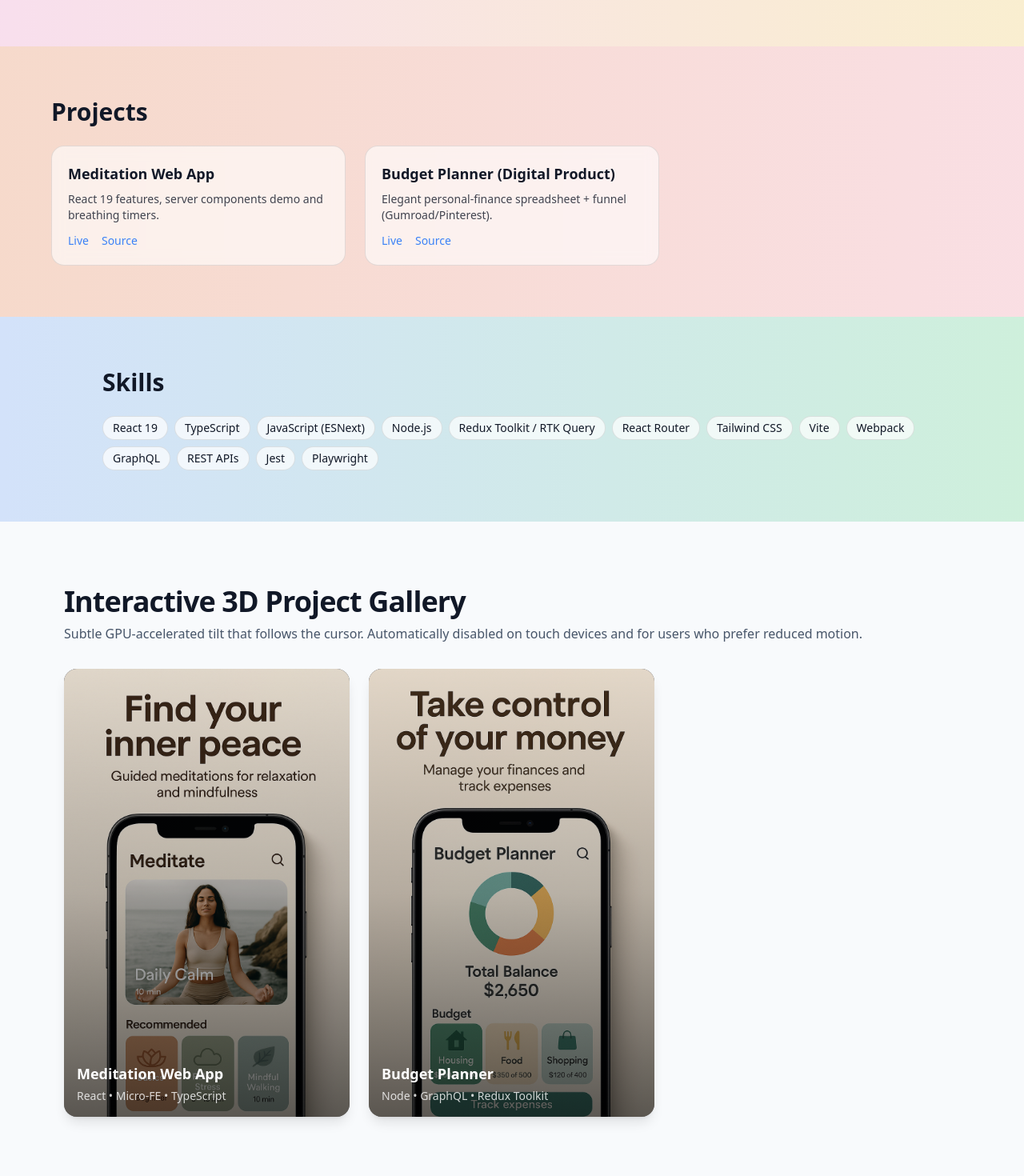
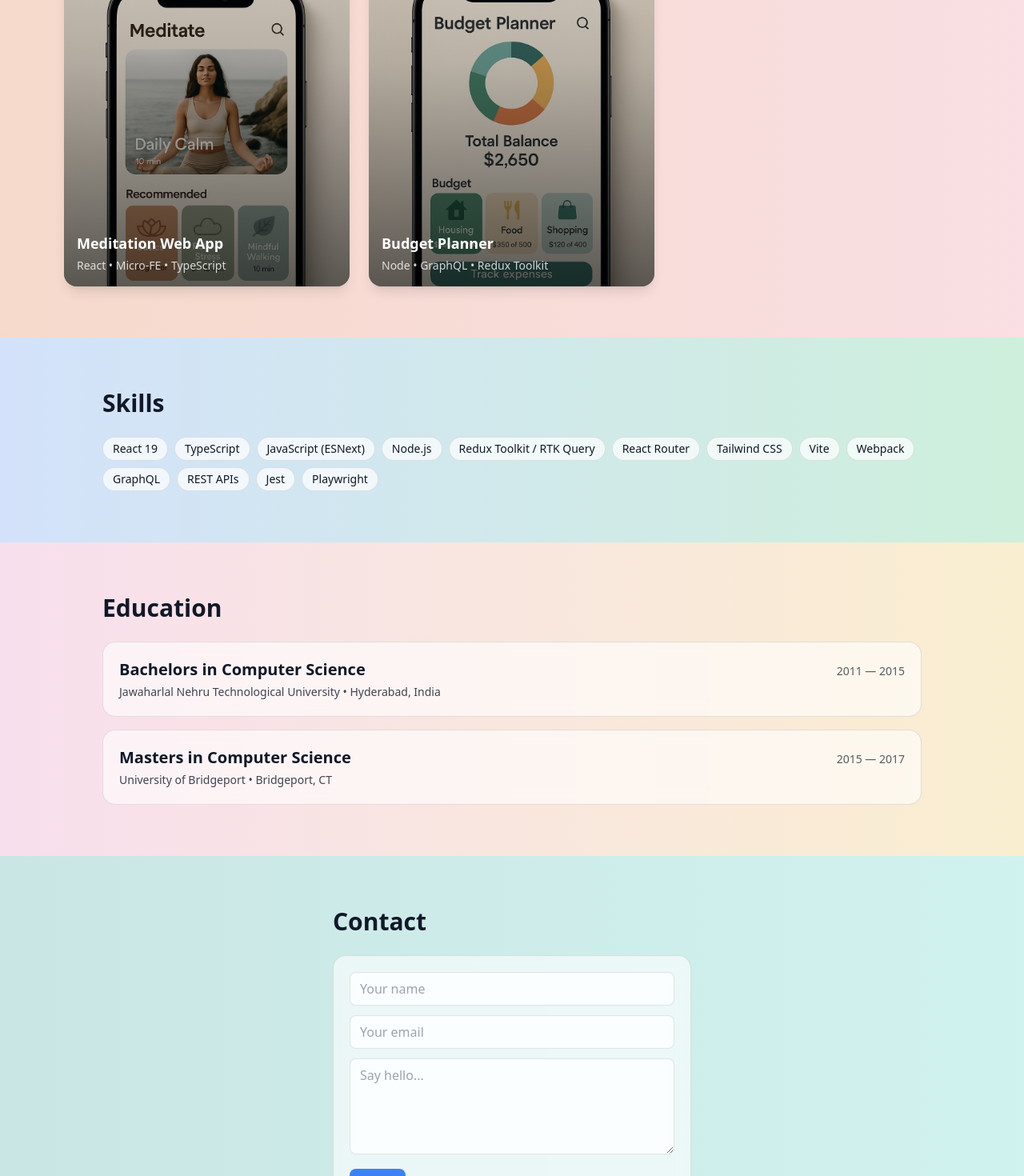
Before and after one commit to nikhilch07/myportfolio, a React (Vite) app: page / in a window 1280 px wide. Shown: the part 2820-4290 px from the top of the page at 80% size. Built offline with nearby package versions, Linux system fonts and the light colour scheme.

Commit message:
removed showcase3D section

```diff
--- a/src/App.jsx
+++ b/src/App.jsx
@@ -5,7 +5,6 @@ import Experience from "./components/Experience";
 import Education from "./components/Education";
 import Projects from "./components/Projects";
 import Skills from "./components/Skills";
-import Showcase3D from "./components/Showcase3D";
 import Contact from "./components/Contact";
 import Footer from "./components/Footer";
 import { ChevronDoubleUpIcon } from "@heroicons/react/24/outline";
@@ -36,10 +35,9 @@ export default function App() {
       <main>
         <About />
         <Experience />
-        <Education />
         <Projects />
         <Skills />
-        <Showcase3D />
+        <Education />
         <Contact />
         {showBackToTop && (
           <div>
--- a/src/components/Projects.jsx
+++ b/src/components/Projects.jsx
@@ -1,27 +1,94 @@
 
-import React from 'react';
-import { projects } from '../data/data';
+import React, { useEffect, useRef, useState } from 'react';
+import meditationImg from '../assets/meditation.png';
+import budgerPlannerImg from '../assets/budget_planner.png';
+
+const TiltCard = ({ src, title, href = '#', tech = [] }) => {
+  const ref = useRef(null);
+  const [transform, setTransform] = useState('rotateX(0) rotateY(0) scale(1)');
+  const [shineStyle, setShineStyle] = useState({ opacity: 0 });
+  const [enabled, setEnabled] = useState(true);
+
+  useEffect(() => {
+    const prefersReduced = window.matchMedia?.('(prefers-reduced-motion: reduce)');
+    const touch = 'ontouchstart' in window || navigator.maxTouchPoints > 0 || navigator.msMaxTouchPoints > 0;
+    if (prefersReduced?.matches || touch) setEnabled(false);
+    const onChange = (e) => setEnabled(!e.matches && !touch);
+    prefersReduced?.addEventListener?.('change', onChange);
+    return () => prefersReduced?.removeEventListener?.('change', onChange);
+  }, []);
+
+  const reset = () => {
+    setTransform('rotateX(0) rotateY(0) scale(1)');
+    setShineStyle({ opacity: 0 });
+  };
+
+  const onMove = (e) => {
+    if (!enabled || !ref.current) return;
+    const r = ref.current.getBoundingClientRect();
+    const px = (e.clientX - r.left) / r.width;
+    const py = (e.clientY - r.top) / r.height;
+    const rotX = (0.5 - py) * 18;
+    const rotY = (px - 0.5) * 18;
+    setTransform(`rotateX(${rotX}deg) rotateY(${rotY}deg) scale(1.02)`);
+    const x = px * 100, y = py * 100;
+    setShineStyle({
+      opacity: 1,
+      background: `radial-gradient(300px circle at ${x}% ${y}%, rgba(255,255,255,0.35), rgba(255,255,255,0.08) 35%, rgba(255,255,255,0) 60%)`,
+      transition: 'opacity 150ms ease'
+    });
+  };
+
+  return (
+    <a href={href} target="_blank" rel="noreferrer" className="block">
+      <div className="[perspective:1200px]">
+        <div
+          ref={ref}
+          onMouseEnter={() => enabled && setShineStyle((s) => ({ ...s, opacity: 1 }))}
+          onMouseMove={onMove}
+          onMouseLeave={reset}
+          className="relative h-[35rem] rounded-2xl overflow-hidden shadow-lg transition-transform duration-200 transform-gpu bg-gradient-to-br from-slate-900 to-slate-800 [will-change:transform]"
+          style={{ transform }}
+        >
+          <img src={src} alt={title} className="absolute inset-0 w-full h-full object-cover opacity-90 pointer-events-none" draggable="false" />
+          <div className="absolute inset-0 mix-blend-overlay pointer-events-none" style={shineStyle} />
+          <div className="absolute inset-0 bg-gradient-to-t from-black/60 via-black/20 to-transparent pointer-events-none" />
+          <div className="absolute bottom-0 left-0 right-0 p-4 text-white">
+            <h3 className="text-lg font-semibold">{title}</h3>
+            {tech.length > 0 && <p className="mt-1 text-sm opacity-80">{tech.join(' • ')}</p>}
+          </div>
+        </div>
+      </div>
+    </a>
+  );
+};
 
 export default function Projects() {
+  const items = [
+    {
+      title: 'Meditation Web App',
+      tech: ['React', 'Micro-FE', 'TypeScript'],
+      href: '#projects',
+      src: meditationImg,
+    },
+    {
+      title: 'Budget Planner',
+      tech: ['Node', 'GraphQL', 'Redux Toolkit'],
+      href: '#projects',
+      src: budgerPlannerImg,
+    },
+  ];
+
   return (
-    <section
+          <section
       id="projects"
       className="py-16 px-4 bg-fixed bg-cover bg-center"
       style={{ backgroundImage: 'linear-gradient(to right, rgba(234,88,12,0.2), rgba(251,113,133,0.2))' }}
     >
-      <div className="max-w-6xl mx-auto">
+      <div className="max-w-6xl mx-auto px-4">
         <h2 className="text-3xl font-bold mb-6">Projects</h2>
-        <div className="grid sm:grid-cols-2 lg:grid-cols-3 gap-6">
-          {projects.map((p) => (
-            <div key={p.id} className="rounded-2xl border border-black/10 dark:border-white/10 p-5 bg-white/60 dark:bg-black/30 backdrop-blur">
-              <h3 className="text-lg font-semibold">{p.name}</h3>
-              <p className="mt-2 text-sm opacity-80">{p.description}</p>
-              <div className="mt-3 flex gap-4 text-sm">
-                <a className="text-accent hover:underline" href={p.live} target="_blank" rel="noreferrer">Live</a>
-                <a className="text-accent hover:underline" href={p.source} target="_blank" rel="noreferrer">Source</a>
-              </div>
-            </div>
-          ))}
+        <div className="mt-8 grid gap-6 sm:grid-cols-2 lg:grid-cols-3">
+          {items.map((i) => <TiltCard key={i.title} {...i} />)}
         </div>
       </div>
     </section>
--- a/src/components/Showcase3D.jsx
+++ /dev/null
@@ -1,96 +0,0 @@
-
-import React, { useEffect, useRef, useState } from 'react';
-import meditationImg from '../assets/meditation.png';
-import budgerPlannerImg from '../assets/budget_planner.png';
-
-const TiltCard = ({ src, title, href = '#', tech = [] }) => {
-  const ref = useRef(null);
-  const [transform, setTransform] = useState('rotateX(0) rotateY(0) scale(1)');
-  const [shineStyle, setShineStyle] = useState({ opacity: 0 });
-  const [enabled, setEnabled] = useState(true);
-
-  useEffect(() => {
-    const prefersReduced = window.matchMedia?.('(prefers-reduced-motion: reduce)');
-    const touch = 'ontouchstart' in window || navigator.maxTouchPoints > 0 || navigator.msMaxTouchPoints > 0;
-    if (prefersReduced?.matches || touch) setEnabled(false);
-    const onChange = (e) => setEnabled(!e.matches && !touch);
-    prefersReduced?.addEventListener?.('change', onChange);
-    return () => prefersReduced?.removeEventListener?.('change', onChange);
-  }, []);
-
-  const reset = () => {
-    setTransform('rotateX(0) rotateY(0) scale(1)');
-    setShineStyle({ opacity: 0 });
-  };
-
-  const onMove = (e) => {
-    if (!enabled || !ref.current) return;
-    const r = ref.current.getBoundingClientRect();
-    const px = (e.clientX - r.left) / r.width;
-    const py = (e.clientY - r.top) / r.height;
-    const rotX = (0.5 - py) * 18;
-    const rotY = (px - 0.5) * 18;
-    setTransform(`rotateX(${rotX}deg) rotateY(${rotY}deg) scale(1.02)`);
-    const x = px * 100, y = py * 100;
-    setShineStyle({
-      opacity: 1,
-      background: `radial-gradient(300px circle at ${x}% ${y}%, rgba(255,255,255,0.35), rgba(255,255,255,0.08) 35%, rgba(255,255,255,0) 60%)`,
-      transition: 'opacity 150ms ease'
-    });
-  };
-
-  return (
-    <a href={href} target="_blank" rel="noreferrer" className="block">
-      <div className="[perspective:1200px]">
-        <div
-          ref={ref}
-          onMouseEnter={() => enabled && setShineStyle((s) => ({ ...s, opacity: 1 }))}
-          onMouseMove={onMove}
-          onMouseLeave={reset}
-          className="relative h-[35rem] rounded-2xl overflow-hidden shadow-lg transition-transform duration-200 transform-gpu bg-gradient-to-br from-slate-900 to-slate-800 [will-change:transform]"
-          style={{ transform }}
-        >
-          <img src={src} alt={title} className="absolute inset-0 w-full h-full object-cover opacity-90 pointer-events-none" draggable="false" />
-          <div className="absolute inset-0 mix-blend-overlay pointer-events-none" style={shineStyle} />
-          <div className="absolute inset-0 bg-gradient-to-t from-black/60 via-black/20 to-transparent pointer-events-none" />
-          <div className="absolute bottom-0 left-0 right-0 p-4 text-white">
-            <h3 className="text-lg font-semibold">{title}</h3>
-            {tech.length > 0 && <p className="mt-1 text-sm opacity-80">{tech.join(' • ')}</p>}
-          </div>
-        </div>
-      </div>
-    </a>
-  );
-};
-
-export default function Showcase3D() {
-  const items = [
-    {
-      title: 'Meditation Web App',
-      tech: ['React', 'Micro-FE', 'TypeScript'],
-      href: '#projects',
-      src: meditationImg,
-    },
-    {
-      title: 'Budget Planner',
-      tech: ['Node', 'GraphQL', 'Redux Toolkit'],
-      href: '#projects',
-      src: budgerPlannerImg,
-    },
-
-  ];
-
-  return (
-    <section id="showcase-3d" className="py-20 bg-slate-50 dark:bg-slate-900">
-      <div className="max-w-6xl mx-auto px-4">
-        <h2 className="text-3xl md:text-4xl font-bold tracking-tight">Interactive 3D Project Gallery</h2>
-        <p className="mt-2 text-slate-600 dark:text-slate-400">
-          Subtle GPU-accelerated tilt that follows the cursor. Automatically disabled on touch devices and for users who prefer reduced motion.
-        </p>
-        <div className="mt-8 grid gap-6 sm:grid-cols-2 lg:grid-cols-3">
-          {items.map((i) => <TiltCard key={i.title} {...i} />)}
-        </div>
-      </div>
-    </section>
-  );
-}
```
